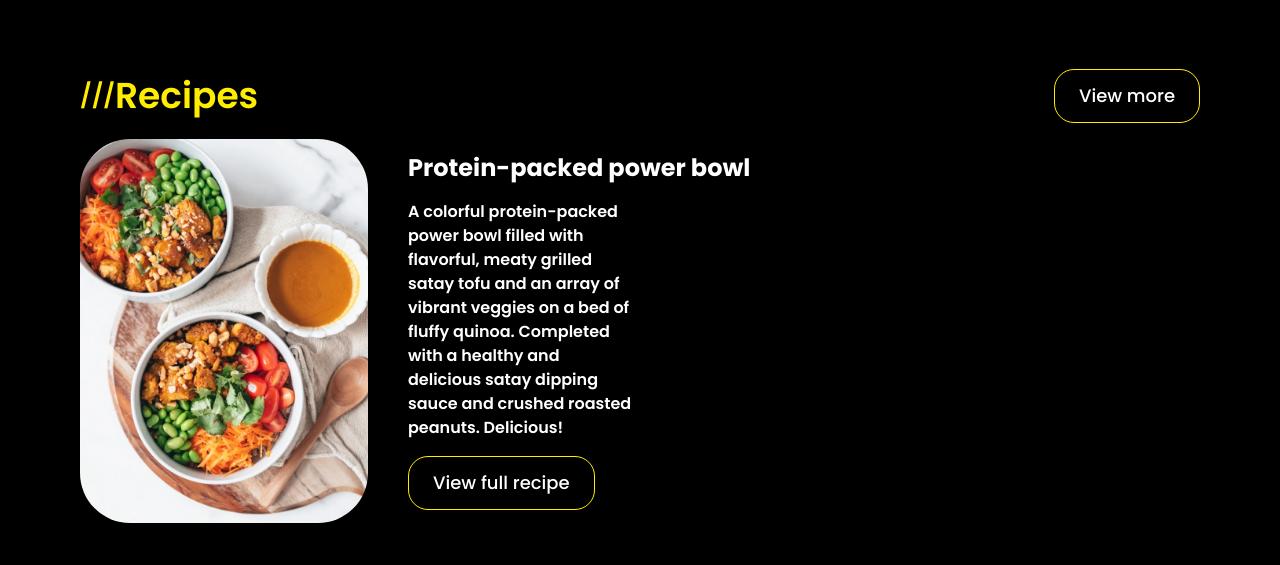
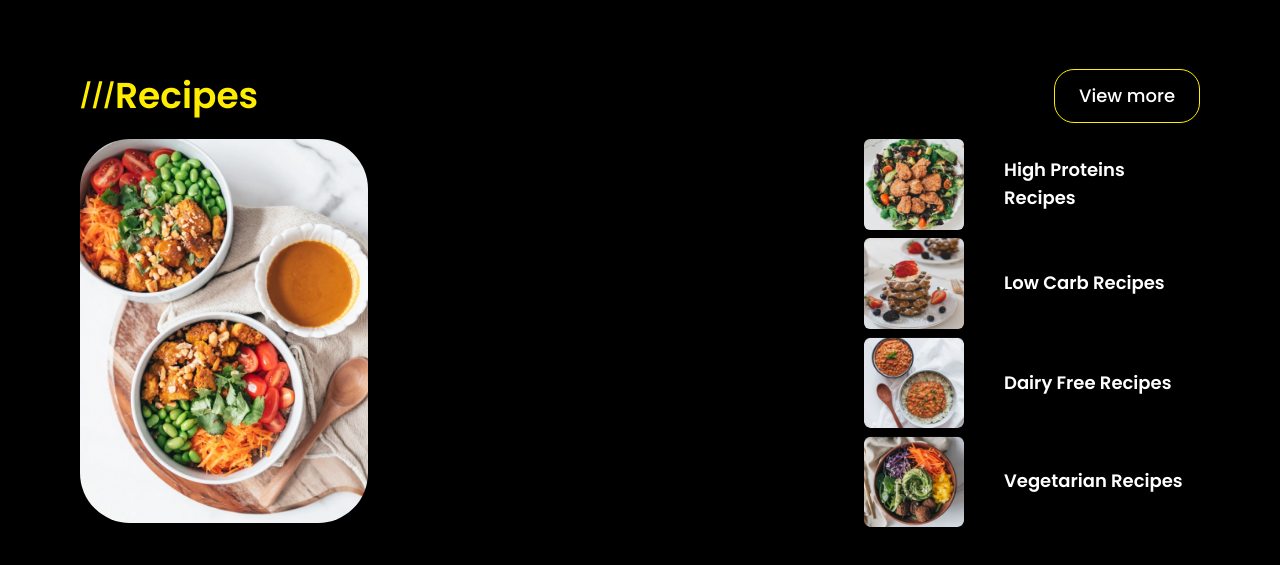
Before and after one commit to Muhammad3111/Bmfit, a Next.js app: page /en in a window 1280 px wide. Shown: the part 3620-4185 px from the top of the page. Built offline with nearby package versions, Linux system fonts and the light colour scheme; some icons are missing.

Commit message:
update code

```diff
--- a/src/app/[locale]/components/Navbar/Navbar.tsx
+++ b/src/app/[locale]/components/Navbar/Navbar.tsx
@@ -18,7 +18,7 @@ export default function Navbar() {
   const Items = t.raw("Navbar") as Array<MenuItems>;
 
   return (
-    <div className="px-20 xs:hidden sm:block">
+    <div className="px-20 xs:hidden sm:hidden md:hidden lg:block">
       <div className="flex items-center justify-between py-10">
         <div className="bg-white rounded-md px-2">
           <Image
--- a/src/app/[locale]/components/hamburger/Hamburger.tsx
+++ b/src/app/[locale]/components/hamburger/Hamburger.tsx
@@ -40,7 +40,10 @@ export const Hamburger = () => {
       ref={containerRef}
       id="hamburger"
     >
-      <motion.div className="background" variants={sidebar} />
+      <motion.div
+        className="absolute top-0 left-0 bottom-0 xs:w-[300px] sm:w-[600px]  bg-white"
+        variants={sidebar}
+      />
       <Navigation />
       <MenuToggle toggle={() => toggleOpen()} />
     </motion.div>
--- a/src/app/[locale]/components/hamburger/Mobilemenu.tsx
+++ b/src/app/[locale]/components/hamburger/Mobilemenu.tsx
@@ -6,7 +6,7 @@ import { Hamburger } from "./Hamburger";
 
 export default function Mobilemenu() {
   return (
-    <div className="sm:hidden flex items-center justify-end fixed w-full p-4 z-20 bg-black z-60">
+    <div className="lg:hidden flex items-center justify-end fixed w-full p-4 z-20 bg-black z-60">
       <Hamburger />
       <div className="bg-white rounded-md px-2">
         <Image
--- a/src/app/[locale]/components/hero-4/Hero.tsx
+++ b/src/app/[locale]/components/hero-4/Hero.tsx
@@ -4,6 +4,12 @@ import Button from "../../utils/button/Button";
 import Image from "next/image";
 
 export default function Hero() {
+  const cards = [
+    { id: 1, title: "High Proteins Recipes", image: "/images/image_2.png" },
+    { id: 2, title: "Low Carb Recipes", image: "/images/image_3.png" },
+    { id: 3, title: "Dairy Free Recipes", image: "/images/image_4.png" },
+    { id: 4, title: "Vegetarian Recipes", image: "/images/image_5.png" },
+  ];
   return (
     <div className="px-20 py-10 xs:px-10">
       <div className="flex flex-col gap-4">
@@ -16,8 +22,8 @@ export default function Hero() {
             View more
           </Button>
         </div>
-        <div className="flex items-center">
-          <div className="basis-[70%] flex items-center gap-10">
+        <div className="flex items-center xs:flex-col xs:gap-4 sm:items-start">
+          <div className="basis-[70%] xs:basis-full flex items-center gap-10 xs:flex-col sm:flex-col sm:items-start">
             <Image
               src="/images/image_1.png"
               quality={100}
@@ -30,7 +36,7 @@ export default function Hero() {
               <h2 className="text-2xl text-white font-bold">
                 Protein-packed power bowl
               </h2>
-              <p className="text-base font-semibold text-white w-1/2">
+              <p className="text-base font-semibold text-white w-1/2 xs:w-full sm:w-full">
                 A colorful protein-packed power bowl filled with flavorful,
                 meaty grilled satay tofu and an array of vibrant veggies on a
                 bed of fluffy quinoa. Completed with a healthy and delicious
@@ -44,8 +50,23 @@ export default function Hero() {
               </Button>
             </div>
           </div>
-          <div>
-
+          <div className="basis-[30%] xs:basis-full flex flex-col gap-2">
+            {cards.map((card) => (
+              <div key={card.id} className="flex items-center gap-10">
+                <Image
+                  src={card.image}
+                  quality={100}
+                  width={100}
+                  height={100}
+                  priority
+                  alt="recipe-2"
+                  className="rounded-md"
+                />
+                <span className="text-white text-lg font-semibold">
+                  {card.title}
+                </span>
+              </div>
+            ))}
           </div>
         </div>
       </div>
```
